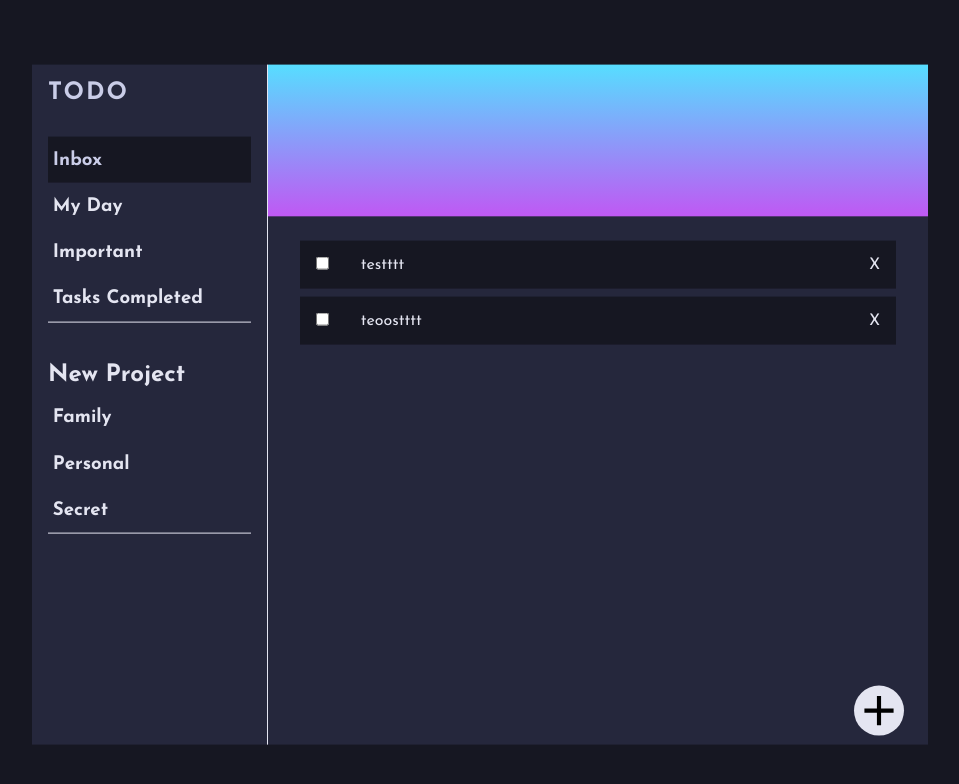
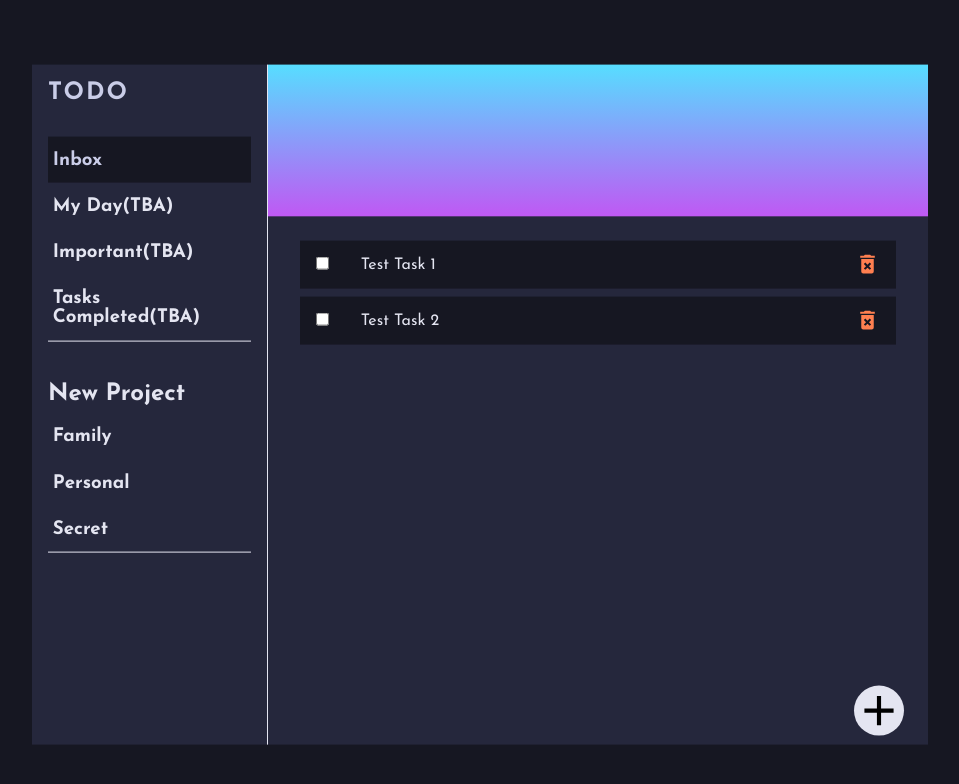
Before and after one commit to RazaNaqsh/Project-ToDoList, a website built with webpack: page dist/index.html in a window 1280 px wide. Shown: the whole page, without its empty margins (160-1119 px from the left). Built offline with nearby package versions, Linux system fonts and the light colour scheme.

Commit message:
Add svg del btn

```diff
--- a/src/scss/globals/_boilerplate.scss
+++ b/src/scss/globals/_boilerplate.scss
@@ -40,6 +40,7 @@ button {
 	font-family: inherit;
 	border: none;
 	border-radius: 2px;
+	cursor: pointer;
 	transition: all 100ms ease-in-out;
 	&:hover {
 		transform: scale(0.95);
--- a/src/scss/layouts/_listContainer.scss
+++ b/src/scss/layouts/_listContainer.scss
@@ -34,6 +34,7 @@
 		padding: 1rem;
 		margin-top: 0.5rem;
 		gap: 2rem;
+		cursor: pointer;
 		transition: all 150ms ease-out;
 		animation: slide-left 450ms ease-in-out 1 normal;
 		@keyframes slide-left {
@@ -55,7 +56,12 @@
 		& .delete {
 			position: absolute;
 			right: 1rem;
+			top: 0.7rem;
 			cursor: pointer;
+		}
+		& .delIcon {
+			height: 25px;
+			fill: red;
 		}
 	}
 	&__addTask {
@@ -88,6 +94,7 @@
 			rgba(60, 64, 67, 0.15) 0px 2px 6px 2px;
 		top: 7.5rem;
 		left: 12.5rem;
+
 		z-index: 1;
 		animation: pop-up 200ms ease-in-out 1 normal;
 	}
--- a/src/storage.js
+++ b/src/storage.js
@@ -1,11 +1,11 @@
 const storage = (() => {
 	const inbox = [
 		{
-			title: "testttt",
+			title: "Test Task 1",
 			tab: "Inbox",
 		},
 		{
-			title: "teoostttt",
+			title: "Test Task 2",
 			tab: "Inbox",
 		},
 	];
--- a/src/task.js
+++ b/src/task.js
@@ -1,6 +1,7 @@
 import taskComplete from "./completeTask";
 import storage from "./storage";
 // import taskFunctions from "./task";
+import deleteImage from "./icons/delete-forever.svg";
 
 class TaskCreator {
 	constructor(title, currentTab) {
@@ -17,9 +18,11 @@ const sideBar = document.querySelector(".sideBar");
 
 function deleteTasks(div) {
 	function deleteFromStorage(e) {
-		const index = e.target.parentElement.getAttribute("data-index");
+		const index =
+			e.target.parentElement.parentElement.getAttribute("data-index");
+		console.log(index);
 		storage.inbox.splice(index, 1);
-		const domEleToRemove = e.target.parentElement;
+		const domEleToRemove = e.target.parentElement.parentElement;
 		list.removeChild(domEleToRemove);
 		// console.log(domEleToRemove);
 		console.log(storage.inbox);
@@ -42,9 +45,14 @@ function domFactory(item, index) {
 
 	const deleteEle = document.createElement("div");
 	deleteEle.classList.add("delete");
-	deleteEle.textContent = "X";
+	const delImg = new Image();
+	delImg.src = deleteImage;
+	delImg.classList.add("delIcon");
+
+	// deleteEle.textContent = "X";
 
 	divItem.append(inputCheck, para, deleteEle);
+	deleteEle.append(delImg);
 	list.append(divItem);
 
 	// Adds delete task Functionality
@@ -87,6 +95,8 @@ function newTaskModal() {
 	sideBar.style.pointerEvents = "none";
 	taskModal.style.display = "flex";
 	document.addEventListener("click", closeWindow);
+	// console.log(document.getElementById("taskTitle"));
+	// (() => document.getElementById("taskTitle").focus)();
 }
 
 function submitTaskData() {
```
Also changed, not shown: dist/index.html, dist/style.css, src/icons/delete-forever.png (deleted), src/icons/delete-forever.svg (added), 1 other file.
